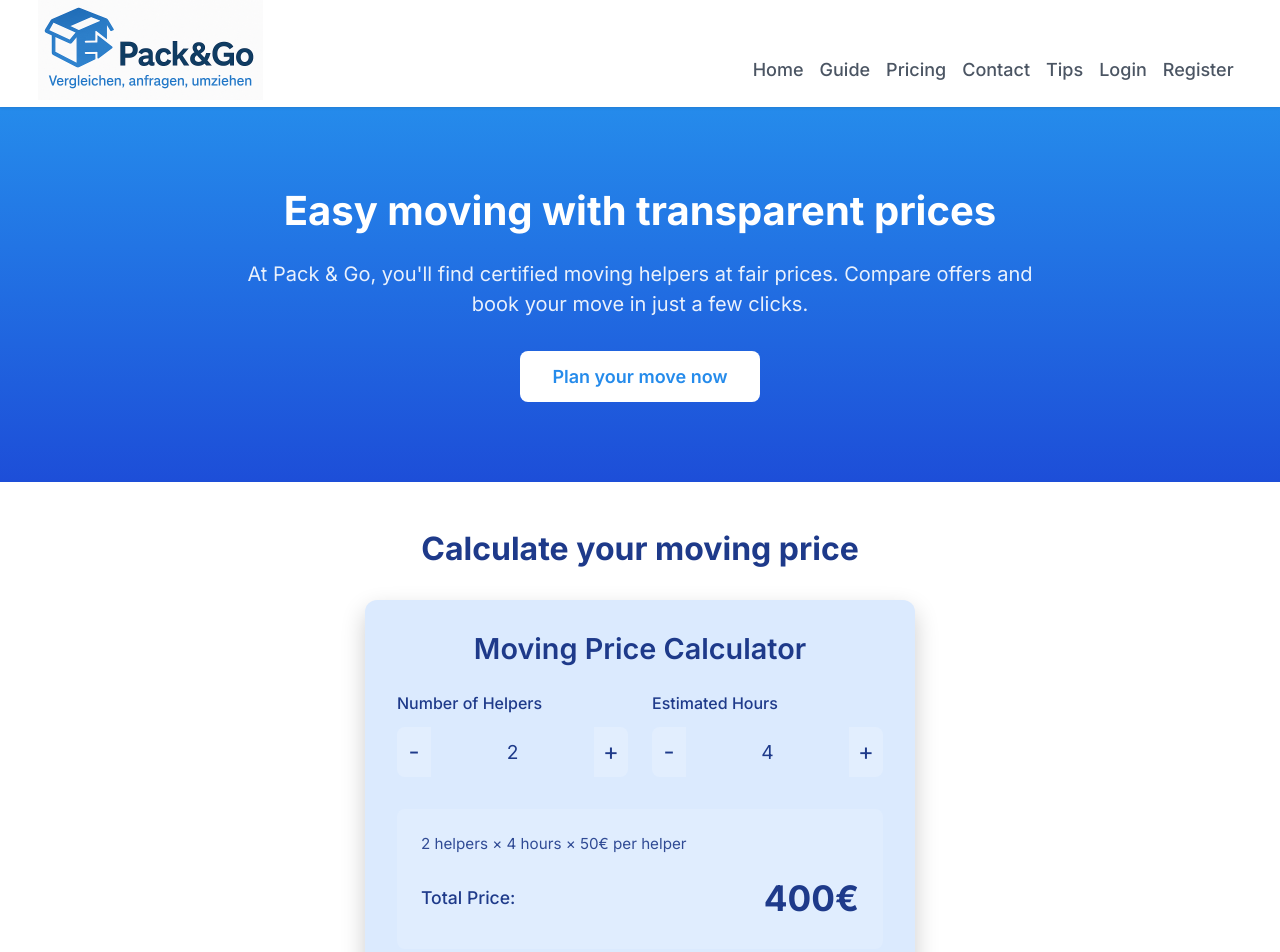
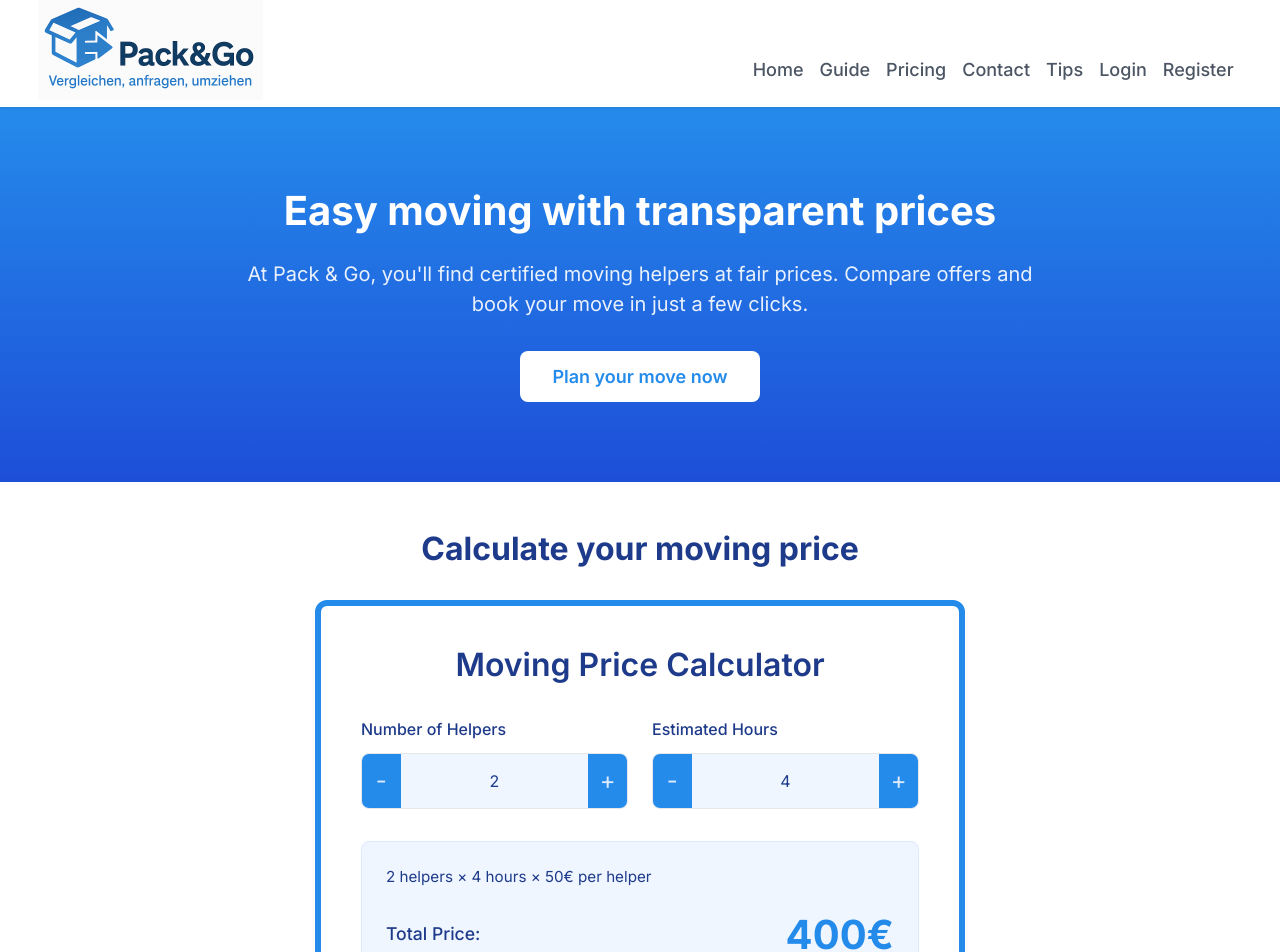
Before and after one commit to jili0/pack-and-go, a Next.js app: page / in a window 1280 px wide. Shown: the top 952 px of the page. Built offline with nearby package versions, Linux system fonts and the light colour scheme; no server answers.

Commit message:
update styles for price calculator

```diff
--- a/src/app/styles/Layout.module.css
+++ b/src/app/styles/Layout.module.css
@@ -1,4 +1,3 @@
-/* src/app/styles/Layout.module.css */
 .header {
   background-color: white;
   box-shadow: var(--box-shadow);
--- a/src/app/styles/PriceCalculator.module.css
+++ b/src/app/styles/PriceCalculator.module.css
@@ -1,16 +1,16 @@
 .calculator {
-  background: var(--primary-light);
+  background: white;
   border-radius: 12px;
   padding: 2rem;
   color: var(--dark-blue);
-  box-shadow: 0 10px 25px rgba(0, 0, 0, 0.2);
   max-width: 550px;
   margin: 2rem auto;
+  border: 6px solid var(--primary-color);
 }
 
 .calculatorTitle {
-  font-size: 1.8rem;
-  margin-bottom: 1.5rem;
+  font-size: 1.5rem;
+  margin-bottom: 1rem;
   font-weight: 600;
   text-align: center;
 }
@@ -40,38 +40,36 @@
   border-radius: 8px;
   overflow: hidden;
   height: 50px;
+  background-color: var(--light-blue);
+  border: 1px solid var(--gray-200);
 }
 
 .decrementBtn,
 .incrementBtn {
-  background: rgba(255, 255, 255, 0.2);
   border: none;
-  color: var(--dark-blue);
+  background-color: var(--primary-color);
+  color: var(--primary-light);
   font-size: 1.5rem;
   height: 50px;
   width: 50px;
   cursor: pointer;
-  transition: background-color 0.2s;
-  display: flex;
-  align-items: center;
-  justify-content: center;
+  transition: all 0.25s;
 }
 
 .decrementBtn:hover,
 .incrementBtn:hover {
-  background: rgba(255, 255, 255, 0.3);
+  opacity: 0.8;
 }
 
 .decrementBtn:active,
 .incrementBtn:active {
-  background: rgba(255, 255, 255, 0.4);
+  opacity: 0.9;
 }
 
 .numberInput {
-  background: transparent;
+  background-color: transparent;
   border: none;
   color: var(--dark-blue);
-  font-size: 1.2rem;
   padding: 0.5rem;
   text-align: center;
   width: 100%;
@@ -85,16 +83,17 @@
 }
 
 .result {
-  background: rgba(255, 255, 255, 0.15);
+  background-color: var(--light-blue);
   border-radius: 8px;
   padding: 1.5rem;
   margin-bottom: 1.5rem;
+  border: 1px solid var(--primary-light);
 }
 
 .calculation {
   font-size: 0.95rem;
   margin-bottom: 1rem;
-  opacity: 0.9;
+  color: var(--dark-blue);
 }
 
 .totalPrice {
@@ -112,16 +111,19 @@
 .price {
   font-size: 2.2rem;
   font-weight: 700;
+  color: var(--primary-color);
 }
 
 .disclaimer {
   font-size: 0.85rem;
-  opacity: 0.8;
+  color: #6b7280;
   text-align: center;
   margin: 0;
 }
 
-/* Responsive styles */
+/* =========== Media Queries =========== */
+
+/* Medium devices (min-width: 768px) */
 @media (min-width: 768px) {
   .calculatorForm {
     flex-direction: row;
@@ -133,28 +135,29 @@
   }
 }
 
-@media (max-width: 480px) {
+/* Large devices (min-width: 1024px) */
+@media (min-width: 1024px) {
   .calculator {
-    padding: 1.5rem;
-    margin: 1rem;
-    border-radius: 10px;
+    padding: 2.5rem;
+    max-width: 650px;
   }
 
   .calculatorTitle {
-    font-size: 1.5rem;
+    font-size: 2rem;
+    margin-bottom: 2rem;
   }
 
   .inputGroup {
-    height: 46px;
+    height: 56px;
   }
 
   .decrementBtn,
   .incrementBtn {
-    height: 46px;
-    width: 46px;
+    height: 56px;
+    width: 56px;
   }
 
   .price {
-    font-size: 1.8rem;
+    font-size: 2.5rem;
   }
 }
```
